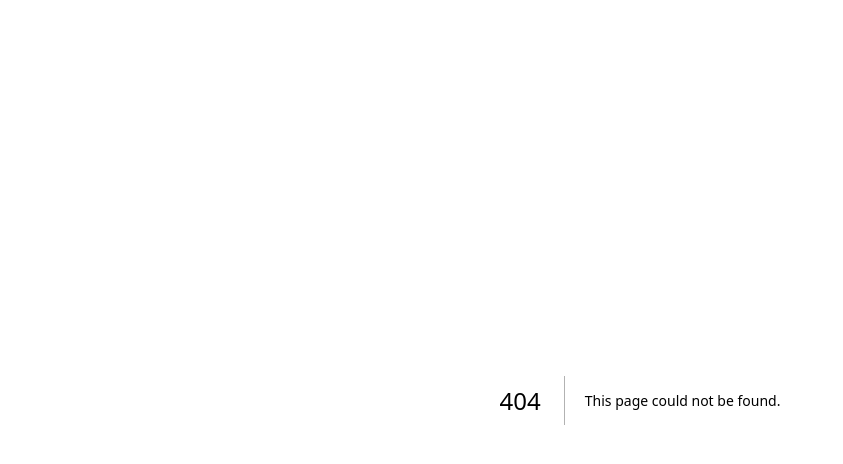
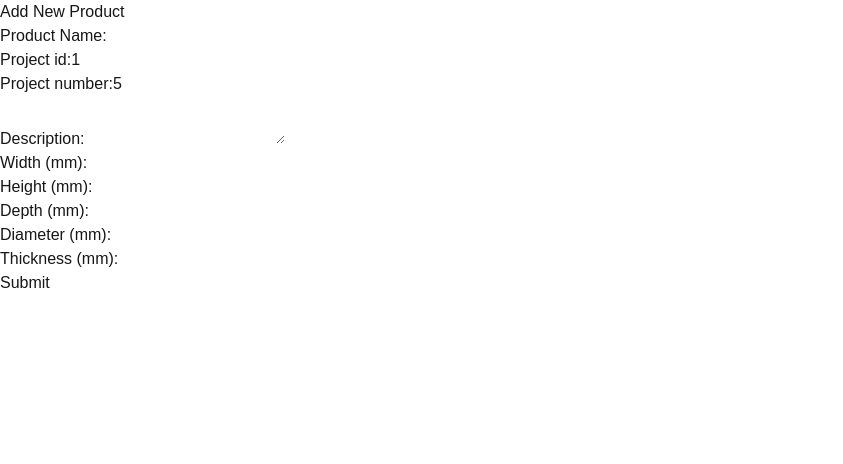
Before and after one commit to lillastormen/CCBuild, a Next.js app: page /products in a window 1280 px wide. Before the commit this address had no page. Shown: the top 464 px of the page, without its empty margins (0-843 px from the left). Built offline with nearby package versions, Linux system fonts and the light colour scheme; no server answers.

Commit message:
creating a folder structure, starting to work on a product component

```diff
--- a/app/apiFunctions/productController.js
+++ /dev/null
@@ -1,19 +0,0 @@
-import { supabase } from './dbConnection.js';
-
-export const ProductController = {
-    create: async () =>{
-
-    },
-
-    read: async () =>{
-
-    },
-
-    update: async () =>{
-
-    },
-
-    delete: async () =>{
-
-    }
-};
--- a/app/apiFunctions/apifunctionsTest.js
+++ b/app/controllers/apifunctionsTest.js
@@ -1,4 +1,4 @@
-import { supabase } from './dbConnection.js';
+import { supabase } from '../db/dbConnection.js';
 
 export async function Users() {
 const { data, error } = await supabase
--- /dev/null
+++ b/app/controllers/productController.js
@@ -0,0 +1,30 @@
+import { supabase } from '../db/dbConnection.js';
+
+export const ProductController = {
+    create: async (newProduct) => {
+        const { data, error } = await supabase
+          .from('Product')
+          .insert([newProduct]);
+
+        if (error) {
+            console.error('Error creating product:', error.message);  // More detailed error message
+            console.error('Details:', error.details);  // Log additional error details
+            console.error('Hint:', error.hint);  // Helpful hints from the database
+            return { success: false, error };
+        }
+
+        return { success: true, data };
+      },
+
+    read: async () =>{
+
+    },
+
+    update: async () =>{
+
+    },
+
+    delete: async () =>{
+
+    }
+};
--- a/app/apiFunctions/projectController.js
+++ b/app/controllers/projectController.js
@@ -1,4 +1,4 @@
-import { supabase } from './dbConnection.js';
+import { supabase } from '../db/dbConnection.js';
 
 export const ProjectController = {
     create: async () =>{
--- a/app/apiFunctions/userController.js
+++ b/app/controllers/userController.js
@@ -1,4 +1,4 @@
-import { supabase } from './dbConnection.js';
+import { supabase } from '../db/dbConnection.js';
 
 export const UserController = {
     create: async () =>{
--- a/app/layout.js
+++ b/app/layout.js
@@ -1,16 +1,16 @@
 import localFont from "next/font/local";
 import "./globals.css";
 
-const geistSans = localFont({
-  src: "./fonts/GeistVF.woff",
-  variable: "--font-geist-sans",
-  weight: "100 900",
-});
-const geistMono = localFont({
-  src: "./fonts/GeistMonoVF.woff",
-  variable: "--font-geist-mono",
-  weight: "100 900",
-});
+// const geistSans = localFont({
+//   src: "./fonts/GeistVF.woff",
+//   variable: "--font-geist-sans",
+//   weight: "100 900",
+// });
+// const geistMono = localFont({
+//   src: "./fonts/GeistMonoVF.woff",
+//   variable: "--font-geist-mono",
+//   weight: "100 900",
+// });
 
 export const metadata = {
   title: "Create Next App",
@@ -21,7 +21,7 @@ export default function RootLayout({ children }) {
   return (
     <html lang="en">
       <body
-        className={`${geistSans.variable} ${geistMono.variable} antialiased`}
+        // className={`${geistSans.variable} ${geistMono.variable} antialiased`}
       >
         {children}
       </body>
--- a/app/page.js
+++ b/app/page.js
@@ -1,11 +1,12 @@
+'use client'
 import Image from "next/image";
 
-import { Users } from "./apiFunctions/apifunctionsTest";
-import { UserController } from './apiFunctions/userController.js';
-import { ProjectController } from './apiFunctions/projectController.js';
-import { ProductController } from './apiFunctions/productController.js';
-
-
+import { Users } from "./controllers/apifunctionsTest";
+import { UserController } from './controllers/userController.js';
+import { ProjectController } from './controllers/projectController.js';
+import { ProductController } from './controllers/productController.js';
+import React from "react";
+import ProductForm from "@/components/ProductForm";
 
 export default async function Home() {
 	(async () =>{
@@ -15,102 +16,16 @@ export default async function Home() {
 
 	Users();
 
+}
 
-	return (
-		<div className="grid grid-rows-[20px_1fr_20px] items-center justify-items-center min-h-screen p-8 pb-20 gap-16 sm:p-20 font-[family-name:var(--font-geist-sans)]">
-			<main className="flex flex-col gap-8 row-start-2 items-center sm:items-start">
-				<Image
-					className="dark:invert"
-					src="https://nextjs.org/icons/next.svg"
-					alt="Next.js logo"
-					width={180}
-					height={38}
-					priority
-				/>
-				<ol className="list-inside list-decimal text-sm text-center sm:text-left font-[family-name:var(--font-geist-mono)]">
-					<li className="mb-2">
-						Get started by editing{" "}
-						<code className="bg-black/[.05] dark:bg-white/[.06] px-1 py-0.5 rounded font-semibold">
-							app/page.js
-						</code>
-						.
-					</li>
-					<li>Save and see your changes instantly.</li>
-				</ol>
+// }
 
-				<div className="flex gap-4 items-center flex-col sm:flex-row">
-					<a
-						className="rounded-full border border-solid border-transparent transition-colors flex items-center justify-center bg-foreground text-background gap-2 hover:bg-[#383838] dark:hover:bg-[#ccc] text-sm sm:text-base h-10 sm:h-12 px-4 sm:px-5"
-						href="https://vercel.com/new?utm_source=create-next-app&utm_medium=appdir-template-tw&utm_campaign=create-next-app"
-						target="_blank"
-						rel="noopener noreferrer"
-					>
-						<Image
-							className="dark:invert"
-							src="https://nextjs.org/icons/vercel.svg"
-							alt="Vercel logomark"
-							width={20}
-							height={20}
-						/>
-						Deploy now
-					</a>
-					<a
-						className="rounded-full border border-solid border-black/[.08] dark:border-white/[.145] transition-colors flex items-center justify-center hover:bg-[#f2f2f2] dark:hover:bg-[#1a1a1a] hover:border-transparent text-sm sm:text-base h-10 sm:h-12 px-4 sm:px-5 sm:min-w-44"
-						href="https://nextjs.org/docs?utm_source=create-next-app&utm_medium=appdir-template-tw&utm_campaign=create-next-app"
-						target="_blank"
-						rel="noopener noreferrer"
-					>
-						Read our docs
-					</a>
-				</div>
-			</main>
-			<footer className="row-start-3 flex gap-6 flex-wrap items-center justify-center">
-				<a
-					className="flex items-center gap-2 hover:underline hover:underline-offset-4"
-					href="https://nextjs.org/learn?utm_source=create-next-app&utm_medium=appdir-template-tw&utm_campaign=create-next-app"
-					target="_blank"
-					rel="noopener noreferrer"
-				>
-					<Image
-						aria-hidden
-						src="https://nextjs.org/icons/file.svg"
-						alt="File icon"
-						width={16}
-						height={16}
-					/>
-					Learn
-				</a>
-				<a
-					className="flex items-center gap-2 hover:underline hover:underline-offset-4"
-					href="https://vercel.com/templates?framework=next.js&utm_source=create-next-app&utm_medium=appdir-template-tw&utm_campaign=create-next-app"
-					target="_blank"
-					rel="noopener noreferrer"
-				>
-					<Image
-						aria-hidden
-						src="https://nextjs.org/icons/window.svg"
-						alt="Window icon"
-						width={16}
-						height={16}
-					/>
-					Examples
-				</a>
-				<a
-					className="flex items-center gap-2 hover:underline hover:underline-offset-4"
-					href="https://nextjs.org?utm_source=create-next-app&utm_medium=appdir-template-tw&utm_campaign=create-next-app"
-					target="_blank"
-					rel="noopener noreferrer"
-				>
-					<Image
-						aria-hidden
-						src="https://nextjs.org/icons/globe.svg"
-						alt="Globe icon"
-						width={16}
-						height={16}
-					/>
-					Go to nextjs.org →
-				</a>
-			</footer>
-		</div>
-	);
-}
+// const CreateProductPage = () => {
+//   return (
+//     <div>
+//       <h1>Add New Product</h1>
+//       <ProductForm />
+//     </div>
+//   );
+// };
+// export default CreateProductPage;
--- /dev/null
+++ b/app/products/page.js
@@ -0,0 +1,28 @@
+'use client'
+
+import Image from "next/image";
+
+import React from "react";
+import ProductForm from "@/components/ProductForm";
+
+// export default async function Home() {
+// 	(async () =>{
+// 		let data = await UserController.test();		// Demo
+// 		console.log('bob', data);
+// 	})();
+
+// 	Users();
+
+
+
+// }
+
+const CreateProductPage = () => {
+  return (
+    <div>
+      <h1>Add New Product</h1>
+      <ProductForm />
+    </div>
+  );
+};
+export default CreateProductPage;
--- /dev/null
+++ b/components/ProductForm.js
@@ -0,0 +1,153 @@
+import React, { useState } from "react";
+import { ProductController } from "@/app/controllers/productController";
+
+const ProductForm = () => {
+    const [product, setProduct] = useState({
+        name: '',
+        projectId: 1,
+        conditionVisual: true,
+        conditionFunctional: true,
+        picture: '',
+        projectNumber: 5,
+        description: '',
+        material: '',
+        'color/finish': '',
+        measurementsUnit: 'mm',
+        width: null,
+        height: null,
+        depth: null,
+        diameter: null,
+        thickness: null,
+        manufacturer: '',
+        yearOfManufacture: '',
+        articleNumber: '',
+        yearOfPurchase: '',
+        GTIN: '',
+        RSK: '',
+        ENR: '',
+        BSAB: '',
+        BK04: ''
+    });
+
+    const handleChange = (e) => {
+        const { name, value } = e.target;
+        const isNumericField = ['projectId', 'projectNumber', 'width', 'height', 'depth', 'diameter', 'thickness'].includes(name);
+        const isBooleanField = ['conditionVisual', 'conditionFunctional'].includes(name);
+
+        setProduct({
+            ...product,
+            [name]: isNumericField ? (value === '' ? null : parseInt(value, 10)) :
+            isBooleanField ? (value === 'true' ? true : false) : value
+        });
+    };
+
+    const handleSubmit = async (e) => {
+        e.preventDefault(); //Prevent default from submisson
+
+                // Convert empty date fields to null if not provided
+                const productData = {
+                    ...product,
+                    yearOfManufacture: product.yearOfManufacture || null,
+                    yearOfPurchase: product.yearOfPurchase || null,
+                };
+
+                const response = await ProductController.create(productData);
+
+
+        if (response.success) {
+            alert('Product created successfully');
+        } else {
+        console.error('Error creating product:', response.error);
+        }
+};
+
+    return (
+        <form onSubmit={handleSubmit}>
+            <div>
+                <label>Product Name:</label>
+                <input
+                    type="text"
+                    name="name"
+                    value={product.name}
+                    onChange={handleChange}
+                    required
+                />
+            </div>
+            <div>
+                <label>Project id:</label>
+                <input
+                    type="number"
+                    name="projectId"
+                    value={product.projectId}
+                    onChange={handleChange}
+                />
+            </div>
+            <div>
+                <label>Project number:</label>
+                <input
+                    type="number"
+                    name="projectNumber"
+                    value={product.projectNumber}
+                    onChange={handleChange}
+                />
+            </div>
+            <div>
+                <label>Description:</label>
+                <textarea
+                    name="description"
+                    value={product.description}
+                    onChange={handleChange}
+                />
+            </div>
+            <div>
+                <label>Width (mm):</label>
+                <input
+                    type="number"
+                    name="width"
+                    value={product.width || ''}
+                    onChange={handleChange}
+                />
+            </div>
+            <div>
+                <label>Height (mm):</label>
+                <input
+                    type="number"
+                    name="height"
+                    value={product.height || ''}
+                    onChange={handleChange}
+                />
+            </div>
+            <div>
+                <label>Depth (mm):</label>
+                <input
+                    type="number"
+                    name="depth"
+                    value={product.depth || ''}
+                    onChange={handleChange}
+                />
+            </div>
+            <div>
+                <label>Diameter (mm):</label>
+                <input
+                    type="number"
+                    name="diameter"
+                    value={product.diameter || ''}
+                    onChange={handleChange}
+                />
+            </div>
+            <div>
+                <label>Thickness (mm):</label>
+                <input
+                    type="number"
+                    name="thickness"
+                    value={product.thickness || ''}
+                    onChange={handleChange}
+                />
+            </div>
+
+            <button type="submit">Submit</button>
+        </form>
+    );
+};
+
+export default ProductForm;
```
Also changed, not shown: app/db/dbConnection.js (renamed from app/apiFunctions/dbConnection.js), app/fonts/GeistMonoVF.woff (deleted), app/fonts/GeistVF.woff (deleted).
